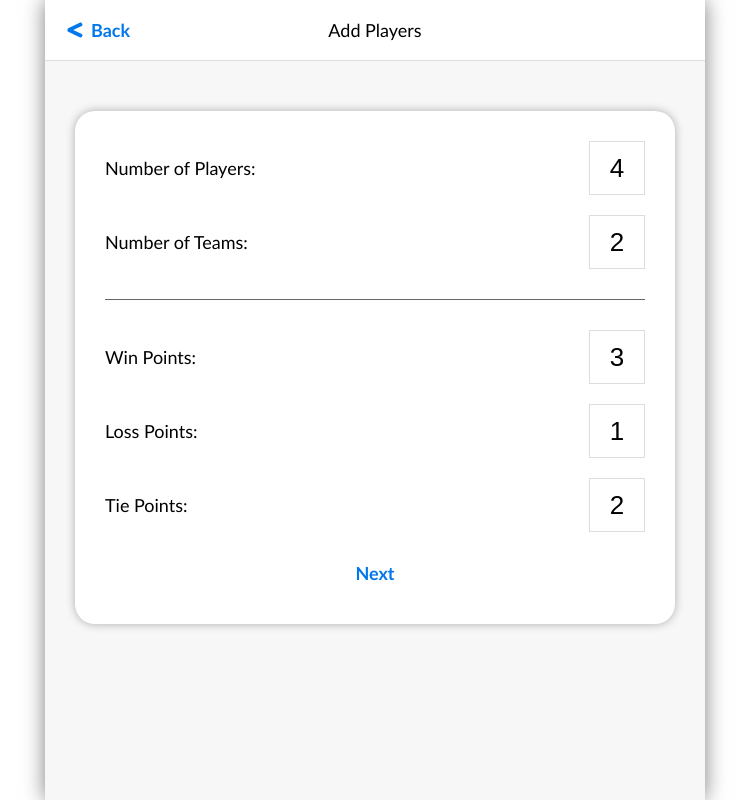
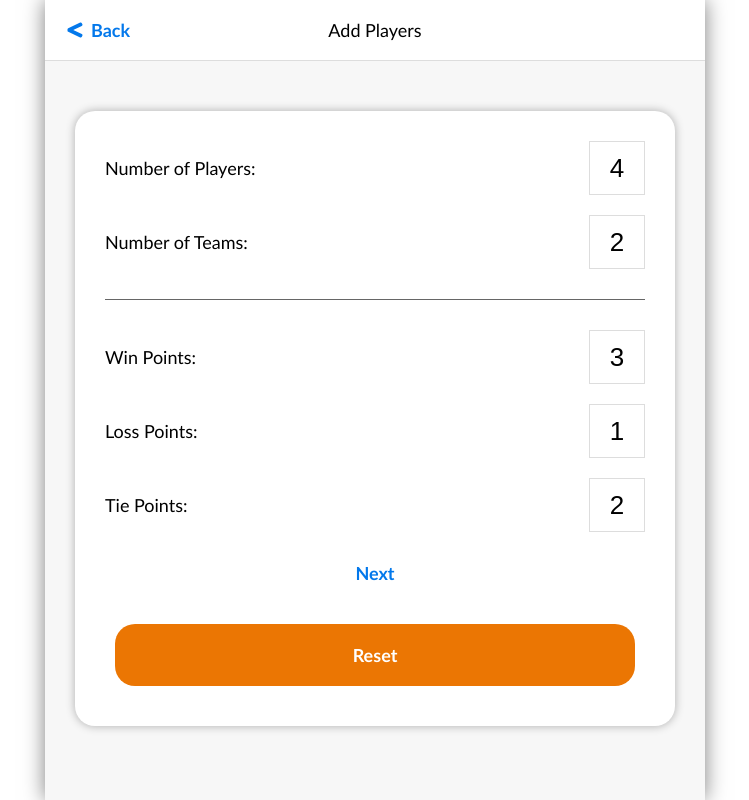
Before and after one commit to christianhalsell/app-street-sports-challenger, a React (Create React App) app: page /inputaddplayers in a window 1280 px wide. Shown: the whole page, without its empty margins (265-1014 px from the left). Built offline with nearby package versions, Linux system fonts and the light colour scheme.

Commit message:
dispatch and consume Number of Players from Redux

```diff
--- a/src/components/Button.js
+++ b/src/components/Button.js
@@ -4,7 +4,7 @@ import styles from './Button.module.css';
 import Colors from '../constants/Colors';
 import { createAsyncThunk } from '@reduxjs/toolkit';
 
-const Button = ({ children, onClick, buttonType }) => {
+const Button = ({ children, onClick, buttonType, type }) => {
   let buttonStyle = {
     color: 'white',
     backgroundColor: Colors.ScoreBlue
@@ -56,6 +56,7 @@ const Button = ({ children, onClick, buttonType }) => {
       className={styles.button}
       onClick={onClick}
       style={{ ...buttonStyle }}
+      type={type}
     >
       {children}
     </button>
--- a/src/components/PlayerInputForm.js
+++ b/src/components/PlayerInputForm.js
@@ -2,6 +2,7 @@ import React, { useState, useEffect } from 'react';
 import { useNavigate } from 'react-router-dom';
 import Button from '../components/Button';
 import { useSelector, useDispatch } from 'react-redux';
+import { reset, addPlayers } from '../features/scores/scoresSlice';
 
 import styles from './PlayerInputForm.module.css';
 
@@ -10,20 +11,11 @@ const PlayerInputForm = ({ setModalMessage }) => {
   const { round, playersCount, teamsCount, pointsWin, pointsLoss, pointsTie } =
     useSelector((state) => state.scores);
 
-  useEffect(() => {
-    console.log(
-      '%c%s',
-      'background-color: cyan; padding: 4px; color: black',
-      'playersCount:',
-      playersCount
-    );
-  }, []);
-
   // Selectors
 
   // Local State
-  const [numberOfPlayersValue, setNumberOfPlayersValue] =
-    useState(playersCount);
+  // const [playersCount, setNumberOfPlayersValue] =
+  //   useState(playersCount);
   const [numberOfTeamsValue, setNumberOfTeamsValue] = useState(teamsCount);
   const [winPointsValue, setWinPointsValue] = useState(pointsWin);
   const [lossPointsValue, setLossPointsValue] = useState(pointsLoss);
@@ -33,7 +25,7 @@ const PlayerInputForm = ({ setModalMessage }) => {
 
   // Input Handlers
   const playersInputHandler = (e) => {
-    setNumberOfPlayersValue(e.target.value.replace(/[^0-9]/g, ''));
+    dispatch(addPlayers(e.target.value.replace(/[^0-9]/g, '')));
   };
   const teamsInputHandler = (e) => {
     setNumberOfTeamsValue(e.target.value.replace(/[^0-9]/g, ''));
@@ -51,18 +43,23 @@ const PlayerInputForm = ({ setModalMessage }) => {
     setTiePointsValue(e.target.value.replace(/[^0-9]/g, ''));
   };
 
+  const resetForm = (e) => {
+    e.preventDefault();
+    dispatch(reset());
+  };
+
   const playersAndTeamsNumberCheck = (e) => {
     e.preventDefault();
 
     // If there are more teams than players
-    if (parseInt(numberOfTeamsValue) > parseInt(numberOfPlayersValue)) {
+    if (parseInt(numberOfTeamsValue) > parseInt(playersCount)) {
       setModalMessage(
         'Number of players must be greater than or equal to number of teams.'
       );
       return;
     }
     // If there are less than 2 players
-    if (parseInt(numberOfPlayersValue) <= 1) {
+    if (parseInt(playersCount) <= 1) {
       setModalMessage('Please select 2 or more players.');
       return;
     }
@@ -83,7 +80,7 @@ const PlayerInputForm = ({ setModalMessage }) => {
 
   return (
     <div className={styles.playerInputForm}>
-      <form>
+      <form onSubmit={playersAndTeamsNumberCheck}>
         {/* Number of Players */}
         <div className={styles.inputRow}>
           <div className={styles.inputLabel}>Number of Players:</div>
@@ -92,7 +89,7 @@ const PlayerInputForm = ({ setModalMessage }) => {
               className={styles.inputBox}
               maxLength={2}
               onChange={playersInputHandler}
-              value={numberOfPlayersValue}
+              value={playersCount}
             />
           </div>
         </div>
@@ -151,8 +148,14 @@ const PlayerInputForm = ({ setModalMessage }) => {
         </div>
 
         <div className={styles.inputRowButton}>
-          <Button buttonType='text' onClick={playersAndTeamsNumberCheck}>
+          <Button buttonType='text' type='submit'>
             Next
+          </Button>
+        </div>
+
+        <div className={styles.inputRowButton}>
+          <Button buttonType='warning' onClick={resetForm}>
+            Reset
           </Button>
         </div>
       </form>
--- a/src/features/scores/scoresSlice.js
+++ b/src/features/scores/scoresSlice.js
@@ -33,10 +33,14 @@ export const scoresSlice = createSlice({
       state.pointsWin = DEFAULT_WIN_POINTS;
       state.pointsLoss = DEFAULT_LOSE_POINTS;
       state.pointsTie = DEFAULT_TIE_POINTS;
+    },
+    addPlayers: (state, action) => {
+      console.log('Action payload:', action.payload);
+      state.playersCount = action.payload;
     }
   },
   extraReducers: (builder) => {} // async reducers
 });
 
-export const { reset } = scoresSlice.actions;
+export const { reset, addPlayers } = scoresSlice.actions;
 export default scoresSlice.reducer;
```
